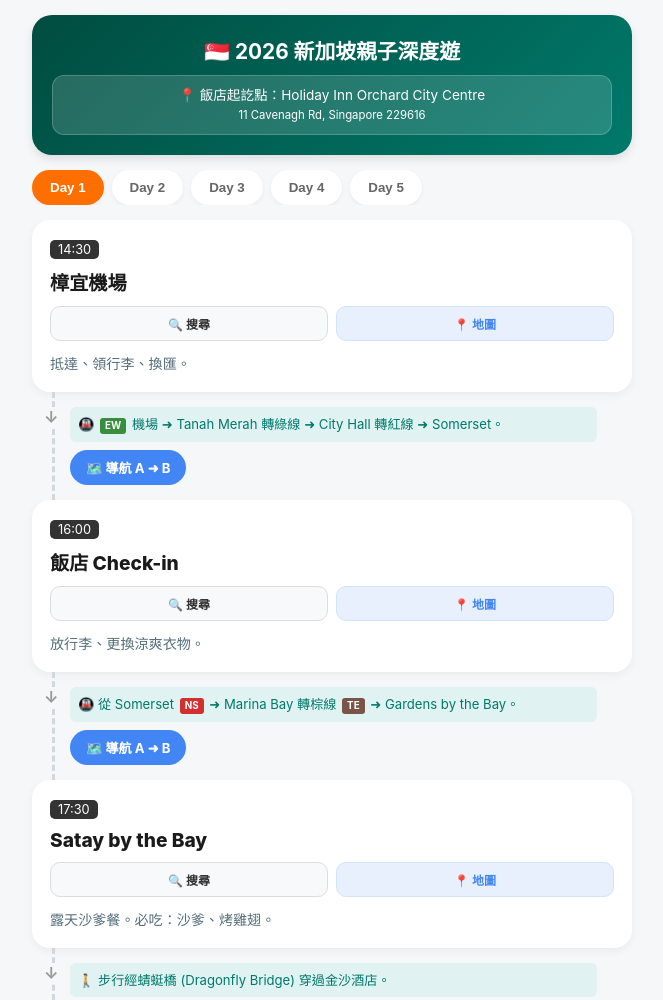
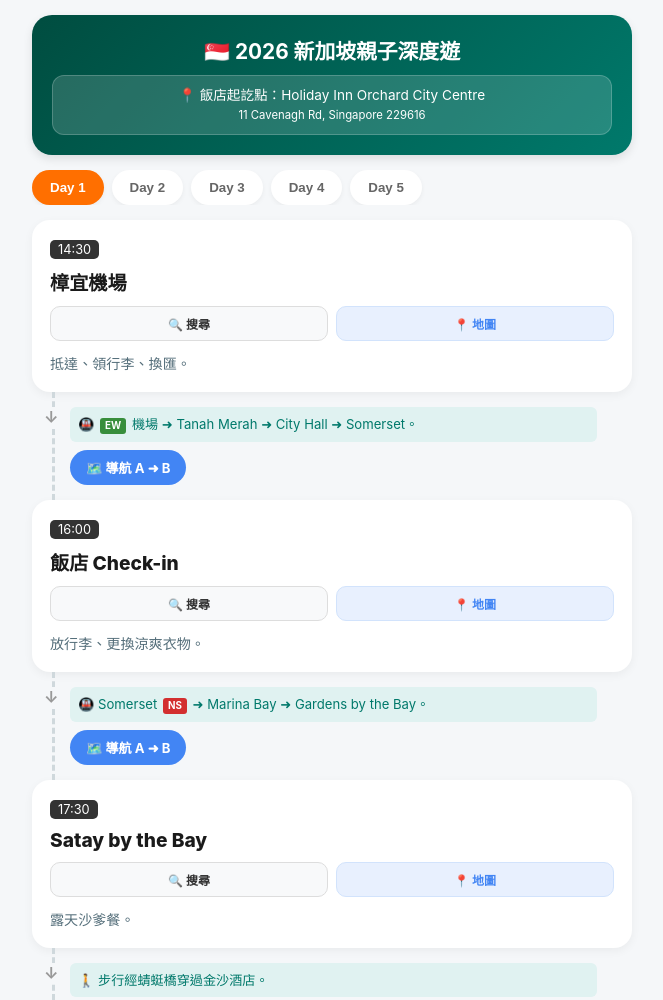
Before and after one commit to Kaoyc/SG5DAYS, a plain HTML site: page index.html in a window 1280 px wide. Shown: the top 1000 px of the page, without its empty margins (308-971 px from the left). Drawn offline with Linux system fonts and the light colour scheme.

Commit message:
Update index.html

```diff
--- a/index.html
+++ b/index.html
@@ -3,7 +3,7 @@
 <head>
     <meta charset="UTF-8">
     <meta name="viewport" content="width=device-width, initial-scale=1.0">
-    <title>2026 🇸🇬 新加坡親子深度遊 (最終修正版)</title>
+    <title>2026 🇸🇬 新加坡親子深度遊 (精準時間版)</title>
     <style>
         :root {
             --primary: #00796b; --accent: #ff6f00; --bg: #f5f7f9; --text: #37474f; --google-blue: #4285F4;
@@ -50,58 +50,57 @@
 </div>
 
 <script>
-    const HOTEL_NAME = "Holiday Inn Singapore Orchard City Centre";
     const HOTEL_ADDR = "11 Cavenagh Rd, Singapore 229616";
 
     const itinerary = [
         {
             date: "1/25 (日)",
             spots: [
-                { t: "14:30", n: "樟宜機場", q: "Changi Airport Singapore", d: "抵達、領行李、換匯。", tr: "🚇 <span class='mrt ew'>EW</span> 機場 ➜ Tanah Merah 轉綠線 ➜ City Hall 轉紅線 ➜ Somerset。" },
-                { t: "16:00", n: "飯店 Check-in", q: HOTEL_ADDR, d: "放行李、更換涼爽衣物。", tr: "🚇 從 Somerset <span class='mrt ns'>NS</span> ➜ Marina Bay 轉棕線 <span class='mrt te'>TE</span> ➜ Gardens by the Bay。" },
-                { t: "17:30", n: "Satay by the Bay", q: "Satay by the Bay", d: "露天沙爹餐。必吃：沙爹、烤雞翅。", tr: "🚶 步行經蜻蜓橋 (Dragonfly Bridge) 穿過金沙酒店。" },
-                { t: "19:45", n: "超級樹燈光秀", q: "Supertree Grove", d: "19:45 燈光秀 / 20:00 極光秀 (週日限定)。", tr: "🚶 步行前往金沙戶外 Event Plaza。" },
-                { t: "21:00", n: "金沙水舞秀 Spectra", q: "Spectra - A Light & Water Show", d: "21:00 水舞秀。結束後準備回飯店。", tr: "🚇 從 Bayfront <span class='mrt dt'>DT</span> ➜ 經 Newton 轉紅線 <span class='mrt ns'>NS</span> ➜ Somerset。" },
+                { t: "14:30", n: "樟宜機場", q: "Changi Airport Singapore", d: "抵達、領行李、換匯。", tr: "🚇 <span class='mrt ew'>EW</span> 機場 ➜ Tanah Merah ➜ City Hall ➜ Somerset。" },
+                { t: "16:00", n: "飯店 Check-in", q: HOTEL_ADDR, d: "放行李、更換涼爽衣物。", tr: "🚇 Somerset <span class='mrt ns'>NS</span> ➜ Marina Bay ➜ Gardens by the Bay。" },
+                { t: "17:30", n: "Satay by the Bay", q: "Satay by the Bay", d: "露天沙爹餐。", tr: "🚶 步行經蜻蜓橋穿過金沙酒店。" },
+                { t: "19:45", n: "超級樹燈光秀", q: "Supertree Grove", d: "19:45 燈光秀 / 20:00 極光秀。", tr: "🚶 步行前往金沙戶外 Event Plaza。" },
+                { t: "21:00", n: "金沙水舞秀 Spectra", q: "Spectra - A Light & Water Show", d: "21:00 水舞秀。", tr: "🚇 從 Bayfront <span class='mrt dt'>DT</span> ➜ 回 Somerset。" },
                 { t: "22:00", n: "回飯店", q: HOTEL_ADDR, d: "休息。", tr: "" }
             ]
         },
         {
             date: "1/26 (一)",
             spots: [
-                { t: "09:30", n: "從飯店出發", q: HOTEL_ADDR, d: "出發前往港灣站。", tr: "🚇 Somerset <span class='mrt ns'>NS</span> ➜ Dhoby Ghaut 轉紫線 <span class='mrt ne'>NE</span> ➜ HarbourFront。" },
-                { t: "10:00", n: "花柏山纜車", q: "Mount Faber Cable Car Station", d: "B出口前往 Tower 2 搭纜車。", tr: "🚠 搭乘纜車入島，斜坡滑車就在下車處附近。" },
-                { t: "10:30", n: "聖淘沙斜坡滑車", q: "Skyline Luge Singapore", d: "坐吊椅上山，滑車下山。", tr: "🚝 搭聖淘沙輕軌 (Sentosa Express) 回 VivoCity。" },
-                { t: "12:30", n: "怡豐城 VivoCity", q: "VivoCity Singapore", d: "午餐時間。新加坡最大商場。", tr: "🚇 HarbourFront <span class='mrt ne'>NE</span> ➜ Outram Park 轉棕線 <span class='mrt te'>TE</span> ➜ Gardens by the Bay。" },
-                { t: "14:30", n: "雲霧林 Cloud Forest", q: "Cloud Forest", d: "避暑行程。看瀑布與室內植栽。", tr: "🚇 Gardens by the Bay <span class='mrt te'>TE</span> ➜ Orchard (TE14) 走路回飯店。" },
-                { t: "18:30", n: "回飯店/烏節路晚餐", q: HOTEL_ADDR, d: "休息睡覺。", tr: "" }
+                { t: "08:50", n: "從飯店出發 (準時)", q: HOTEL_ADDR, d: "今日斜坡滑車預約 10:00，必須準時出發。", tr: "🚇 Somerset <span class='mrt ns'>NS</span> ➜ Dhoby Ghaut ➜ HarbourFront。" },
+                { t: "09:30", n: "花柏山纜車", q: "Mount Faber Cable Car Station", d: "B出口前往 Tower 2 搭纜車入島。", tr: "🚠 搭乘纜車約 15 分鐘，下纜車後步行 5 分鐘即達滑車起點。" },
+                { t: "10:00", n: "斜坡滑車 (預約時段)", q: "Skyline Luge Singapore", d: "<b>10:00 準時進場。</b>坐吊椅上山，滑車下山。", tr: "🚝 搭聖淘沙輕軌回 VivoCity。" },
+                { t: "12:30", n: "怡豐城 VivoCity", q: "VivoCity Singapore", d: "午餐時間。", tr: "🚇 HarbourFront <span class='mrt ne'>NE</span> ➜ Outram Park ➜ Gardens by the Bay。" },
+                { t: "14:30", n: "雲霧林 Cloud Forest", q: "Cloud Forest", d: "避暑行程。", tr: "🚇 Gardens by the Bay <span class='mrt te'>TE</span> ➜ Orchard (TE14) 走路回飯店。" },
+                { t: "18:30", n: "回飯店休息", q: HOTEL_ADDR, d: "今日早起，下午回飯店回血。", tr: "" }
             ]
         },
         {
             date: "1/27 (二)",
             spots: [
                 { t: "09:30", n: "從飯店出發", q: HOTEL_ADDR, d: "全日環球影城行程。", tr: "🚇 經 HarbourFront 轉聖淘沙輕軌 ➜ Resorts World Station。" },
-                { t: "10:00", n: "環球影城 (USS)", q: "Universal Studios Singapore", d: "建議先衝天幕飛行 (Canopy Flyer)。", tr: "🚝 搭輕軌回 VivoCity。" },
+                { t: "10:00", n: "環球影城 (USS)", q: "Universal Studios Singapore", d: "先衝天幕飛行。", tr: "🚝 搭輕軌回 VivoCity。" },
                 { t: "18:00", n: "VivoCity 晚餐", q: "VivoCity Singapore", d: "晚餐後回飯店。", tr: "🚇 HarbourFront <span class='mrt ne'>NE</span> ➜ Somerset。" },
-                { t: "20:00", n: "回飯店", q: HOTEL_ADDR, d: "今日體力消耗大，早點休息。", tr: "" }
+                { t: "20:00", n: "回飯店", q: HOTEL_ADDR, d: "早點休息。", tr: "" }
             ]
         },
         {
             date: "1/28 (三)",
             spots: [
-                { t: "09:30", n: "從飯店出發", q: HOTEL_ADDR, d: "前往牛車水。", tr: "🚇 Somerset ➜ Dhoby Ghaut 轉紫線 <span class='mrt ne'>NE</span> ➜ Chinatown。" },
-                { t: "10:00", n: "牛車水佛牙寺", q: "Buddha Tooth Relic Temple", d: "參觀佛牙寺、馬里安曼興都廟。", tr: "🚶 步行 5 分鐘至對面 URA。" },
-                { t: "11:00", n: "URA 城市展覽館", q: "Singapore City Gallery", d: "免費看大模型。冷氣強。", tr: "🚶 步行至 Maxwell 吃午餐。" },
+                { t: "09:30", n: "從飯店出發", q: HOTEL_ADDR, d: "前往牛車水。", tr: "🚇 Somerset ➜ Chinatown。" },
+                { t: "10:00", n: "牛車水佛牙寺", q: "Buddha Tooth Relic Temple", d: "參觀佛牙寺。", tr: "🚶 步行 5 分鐘至對面 URA。" },
+                { t: "11:00", n: "URA 城市展覽館", q: "Singapore City Gallery", d: "看巨大模型。", tr: "🚶 步行至 Maxwell 吃午餐。" },
                 { t: "12:00", n: "麥士威熟食中心", q: "Maxwell Food Centre", d: "天天海南雞飯。", tr: "🚇 Maxwell <span class='mrt te'>TE</span> ➜ Orchard (TE14) 走路回飯店。" },
-                { t: "13:30", n: "飯店休息回血", q: HOTEL_ADDR, d: "午睡躲太陽。動物園很遠，務必睡覺。", tr: "🚇 Somerset <span class='mrt ns'>NS</span> ➜ Khatib ➜ 轉 Mandai Shuttle。" },
-                { t: "19:15", n: "夜間動物園", q: "Night Safari Singapore", d: "搭遊園車 (Tram)。", tr: "🚕 回程極度建議直接搭計程車(免安全座椅)或叫 Grab 回飯店。" },
+                { t: "13:30", n: "飯店休息午睡", q: HOTEL_ADDR, d: "重要：儲備晚上動物園體力。", tr: "🚇 Somerset <span class='mrt ns'>NS</span> ➜ Khatib ➜ 轉接駁車。" },
+                { t: "19:15", n: "夜間動物園", q: "Night Safari Singapore", d: "搭遊園車。", tr: "🚕 回程建議直接搭計程車回飯店。" },
                 { t: "22:00", n: "回飯店", q: HOTEL_ADDR, d: "結束最後一個晚上的行程。", tr: "" }
             ]
         },
         {
             date: "1/29 (四)",
             spots: [
-                { t: "10:30", n: "從飯店出發", q: HOTEL_ADDR, d: "辦理退房，前往機場。", tr: "🚇 Somerset <span class='mrt ns'>NS</span> ➜ City Hall 轉綠線 <span class='mrt ew'>EW</span> ➜ 機場。" },
-                { t: "11:30", n: "星耀樟宜 Jewel", q: "Jewel Changi Airport", d: "看瀑布、吃松發、最後採買。", tr: "🚶 步行前往 T3 辦理登機。" },
+                { t: "10:30", n: "從飯店出發", q: HOTEL_ADDR, d: "辦理退房，前往機場。", tr: "🚇 Somerset ➜ City Hall ➜ 機場。" },
+                { t: "11:30", n: "星耀樟宜 Jewel", q: "Jewel Changi Airport", d: "最後採買。", tr: "🚶 步行前往 T3 辦理登機。" },
                 { t: "13:30", n: "樟宜機場 T3", q: "Changi Airport Singapore Terminal 3", d: "長榮 BR0216 (15:45)。", tr: "" }
             ]
         }
```
